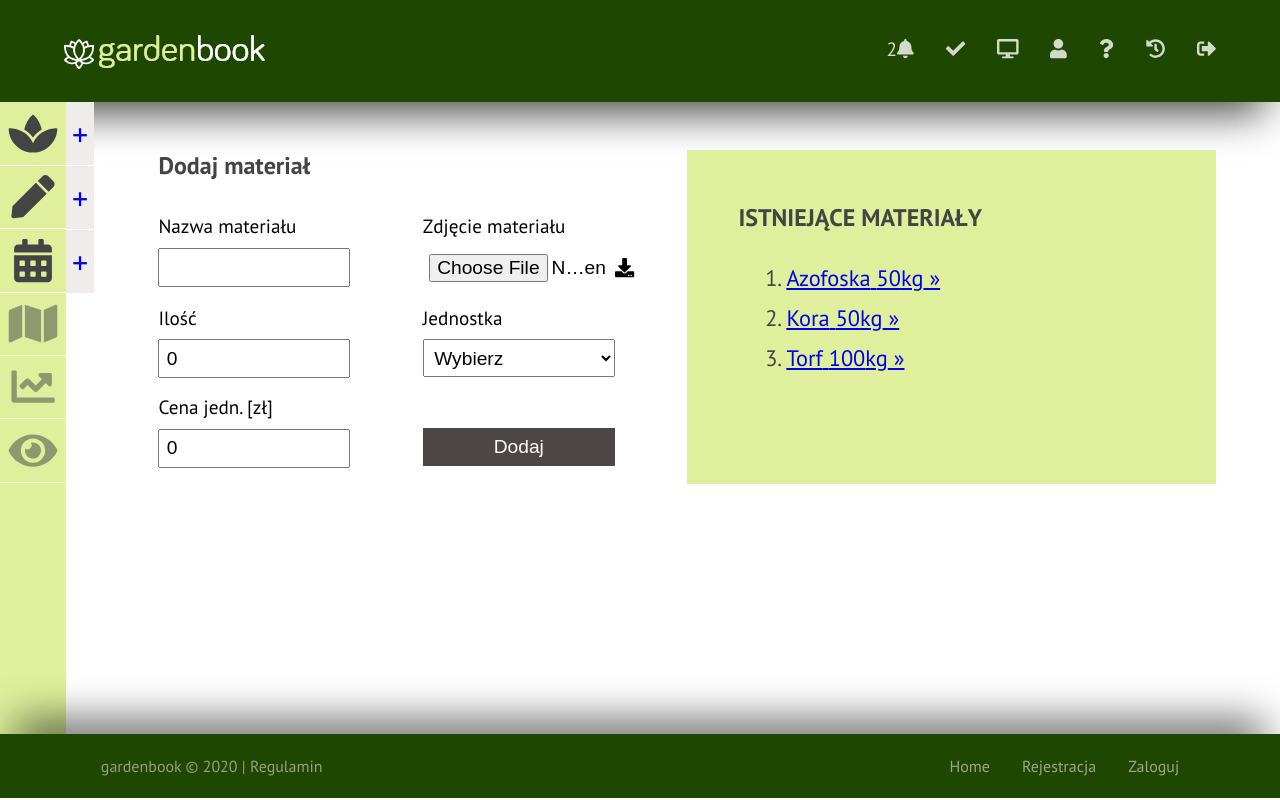
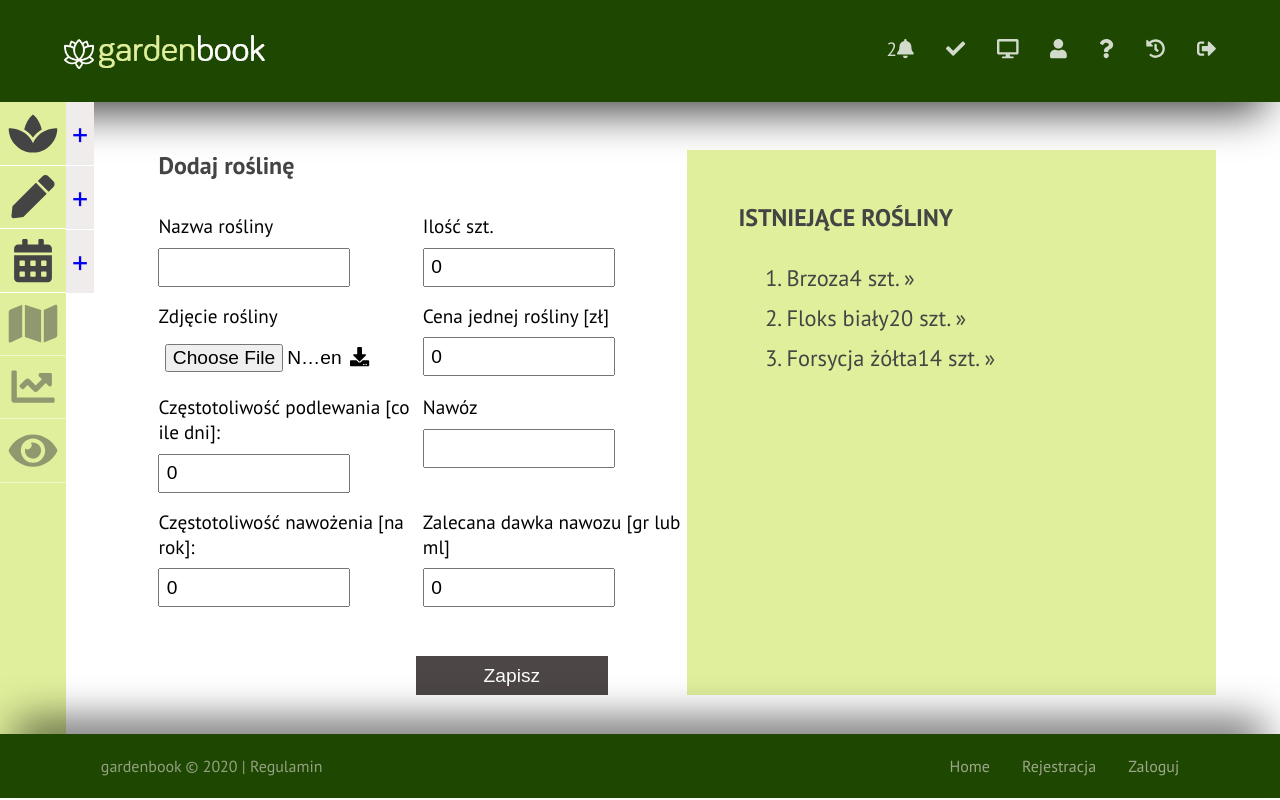
Before and after one commit to hajczek/gardenbook, a React (Create React App) app in the folder client/: page / in a window 1280 px wide. Built offline with nearby package versions, Linux system fonts and the light colour scheme.

Commit message:
Added styles and prepare structure of form for add plnant card

```diff
--- a/client/src/assets/styles/_scss/_addForm.scss
+++ b/client/src/assets/styles/_scss/_addForm.scss
@@ -18,6 +18,7 @@
       flex-direction: row;
       font-size: 1.2rem;
       width: 100%;
+      justify-content: flex-end;
 
       label {
         width: 50%;
@@ -42,9 +43,15 @@
         border: none;
         width: 15vw;
         height: 2.4rem;
+        margin-right: 6.2vw;
         margin-top: 2.1rem;
         font-size: 1.2rem;
         background: $dark-grey-color;
+
+        &:hover {
+          cursor: pointer;
+          opacity: 0.7;
+        }
       }
     }
   }
--- a/client/src/components/AddMaterial/ExistedMaterialsBox.js
+++ b/client/src/components/AddMaterial/ExistedMaterialsBox.js
@@ -10,11 +10,9 @@ const ExistedMaterialsBox = () => {
       <ol>
         {materials.map((material) => (
           <li key={material.id}>
-            <a href="#">
-              {material.materialName}{" "}
-              <span className="quantity">{material.materialQuant}</span>
-              <span className="unit">{material.materialUnit}</span> &raquo;
-            </a>
+            {material.materialName}{" "}
+            <span className="quantity">{material.materialQuant}</span>
+            <span className="unit">{material.materialUnit}</span> &raquo;
           </li>
         ))}
       </ol>
--- a/client/src/components/AddPlant/AddPlantForm.js
+++ b/client/src/components/AddPlant/AddPlantForm.js
@@ -39,9 +39,8 @@ const AddPlantForm = () => {
 
   return (
     <form id="add-plant" action="" onSubmit={onSubmit}>
-      <div>
       <label htmlFor="plant-name">
-          Nazwa rośliny
+        <span>Nazwa rośliny</span>
         <input
           type="text"
           name="plant-name"
@@ -50,9 +49,8 @@ const AddPlantForm = () => {
           onChange={(e) => setPlantName(e.target.value)}
         />
       </label>
-      </div>
-      <div>
-        <label htmlFor="plant-quant">Ilość szt.</label>
+      <label htmlFor="plant-quant">
+        <span>Ilość szt.</span>
         <input
           type="number"
           name="plant-quant"
@@ -60,9 +58,10 @@ const AddPlantForm = () => {
           value={plantQuant}
           onChange={(e) => setPlantQuant(e.target.value)}
         />
-      </div>
-      <label htmlFor="plant-photo">Zdjęcie rośliny</label>
-      <div>
+      </label>
+      <label htmlFor="plant-photo">
+        <span>Zdjęcie rośliny</span>
+
         <input
           type="file"
           name="plant-photo"
@@ -72,9 +71,10 @@ const AddPlantForm = () => {
           placeholder="Wybierz plik ze zdjęciem"
         />
         <FontAwesomeIcon icon={faDownload} />
-      </div>
-      <div>
-        <label htmlFor="plant-price">Cena jednej rośliny [zł]</label>
+      </label>
+
+      <label htmlFor="plant-price">
+        <span>Cena jednej rośliny [zł]</span>
         <input
           type="number"
           name="plant-price"
@@ -83,11 +83,9 @@ const AddPlantForm = () => {
           value={plantPrice}
           onChange={(e) => setPlantPrice(e.target.value)}
         />
-      </div>
-      <div>
+      </label>
       <label htmlFor="plant-watering-freq">
-          Częstotoliwość podlewania [co ile dni]:
-        </label>
+        <span>Częstotoliwość podlewania [co ile dni]:</span>
         <input
           type="number"
           name="plant-watering-freq"
@@ -96,9 +94,9 @@ const AddPlantForm = () => {
           value={plantWateringFreq}
           onChange={(e) => setPlantWateringFreq(e.target.value)}
         />
-      </div>
-      <div>
-        <label htmlFor="plant-fetilizer">Rodzaj nawozu</label>
+      </label>
+      <label htmlFor="plant-fetilizer">
+        <span>Nawóz</span>
         <input
           type="text"
           name="plant-fetilizer"
@@ -106,11 +104,9 @@ const AddPlantForm = () => {
           value={plantFetilizer}
           onChange={(e) => setPlantFetilizer(e.target.value)}
         />
-      </div>
-      <div>
+      </label>
       <label htmlFor="plant-fetilizer-freq">
-          Częstotoliwość nawożenia [ile razy w roku]:
-        </label>
+        <span>Częstotoliwość nawożenia [na rok]:</span>
         <input
           type="number"
           name="plant-fetilizer-freq"
@@ -119,11 +115,10 @@ const AddPlantForm = () => {
           value={plantFetilizerFreq}
           onChange={(e) => setPlantFetilizerFreq(e.target.value)}
         />
-      </div>
-      <div>
+      </label>
+
       <label htmlFor="plant-fertilizer-dose">
-          Zalecana dawka nawozu [gr lub ml]
-        </label>
+        <span>Zalecana dawka nawozu [gr lub ml]</span>
         <input
           type="number"
           name="plant-fertilizer-dose"
@@ -132,7 +127,7 @@ const AddPlantForm = () => {
           value={plantFetilizerDose}
           onChange={(e) => setPlantFetilizerDose(e.target.value)}
         />
-      </div>
+      </label>
       <button id="add-plant-btn">Zapisz</button>
     </form>
   );
--- a/client/src/components/AddPlant/ExistedPlantsBox.js
+++ b/client/src/components/AddPlant/ExistedPlantsBox.js
@@ -10,10 +10,8 @@ const ExistedPlantsBox = () => {
       <ol>
         {plants.map((plant) => (
           <li key={plant.id}>
-            <a href="#">
-              {plant.plantName}
-              <span className="quantity">{plant.plantQuant}</span> szt. &raquo;
-            </a>
+            {plant.plantName}
+            <span className="quantity">{plant.plantQuant}</span> szt. &raquo;
           </li>
         ))}
       </ol>
--- a/client/src/components/User/PageUser.js
+++ b/client/src/components/User/PageUser.js
@@ -7,8 +7,8 @@ import Footer from "../Page/Footer";
 // import ManageWorksCard from "../ManageWorks/ManageWorksCard";
 // import ManageMaterialsCard from "../ManageMaterials/ManageMaterialsCard";
 // import ManagePlantsCard from "../ManagePlants/ManagePlantsCard";
-import AddMaterialCard from "../AddMaterial/AddMaterialCard";
-// import AddPlantCard from "../AddPlant/AddPlantCard";
+// import AddMaterialCard from "../AddMaterial/AddMaterialCard";
+import AddPlantCard from "../AddPlant/AddPlantCard";
 // import PlanWorkCard from "../PlanWork/PlanWorkCard";
 
 // import EditedPlant from "./../ManagePlants/EditedPlant";
@@ -26,8 +26,8 @@ const PageCard = () => {
         {/* <ManageWorksCard /> */}
         {/* <ManageMaterialsCard /> */}
         {/* <ManagePlantsCard /> */}
-        <AddMaterialCard />
-        {/* <AddPlantCard /> */}
+        {/* <AddMaterialCard /> */}
+        <AddPlantCard />
         {/* <PlanWorkCard /> */}
         {/* <EditedPlant /> */}
         {/* <EditedMaterial /> */}
```
Also changed, not shown: client/css/App.min.css. Lines whose indentation alone changed are shown as unchanged.
